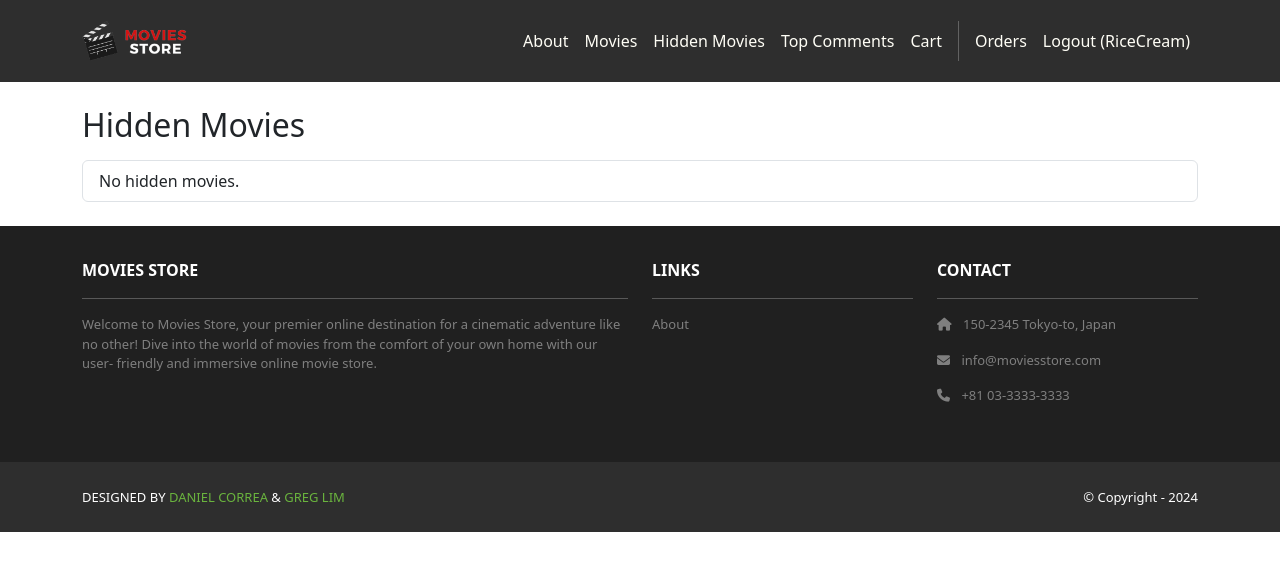
After one commit to Mykelxu/moviesstore, a Django app: page /movies/hidden/ in a window 1280 px wide. The commit adds this page. Shown: the top 571 px of the page. Run offline with Django 5.2, Linux system fonts and the light colour scheme; a user stored in the database is signed in; data comes from the database, SQL or seed files in the repository; both versions use the stored data as it was after the commit; data that the repository does not hold is empty; some libraries are stand-ins or nearby versions.

Commit message:
feat: hide/unhide movies + hidden list page

```diff
--- /dev/null
+++ b/movies/templates/movies/hidden.html
@@ -0,0 +1,22 @@
+{% extends 'base.html' %}
+{% block content %}
+<div class="container py-4">
+  <h2 class="mb-3">Hidden Movies</h2>
+  <ul class="list-group">
+    {% for movie in template_data.movies %}
+      <li class="list-group-item d-flex justify-content-between align-items-center">
+        <div>
+          <strong>{{ movie.name }}</strong>
+          {% if movie.description %}<div class="text-muted small">{{ movie.description|truncatechars:120 }}</div>{% endif %}
+        </div>
+        <form method="post" action="{% url 'movies.unhide' id=movie.id %}">
+          {% csrf_token %}
+          <button class="btn btn-sm btn-primary" type="submit">Unhide</button>
+        </form>
+      </li>
+    {% empty %}
+      <li class="list-group-item">No hidden movies.</li>
+    {% endfor %}
+  </ul>
+</div>
+{% endblock %}
--- a/movies/templates/movies/index.html
+++ b/movies/templates/movies/index.html
@@ -36,6 +36,11 @@
           <div class="card-body text-center">
             <a href="{% url 'movies.show' id=movie.id %}"
               class="btn bg-dark text-white">
+            <form method="post" action="{% url 'movies.hide' id=movie.id %}" class="d-inline">
+  {% csrf_token %}
+  <button class="btn btn-sm btn-outline-secondary" type="submit">Hide</button>
+</form>
+
             {{ movie.name }}
             </a>
           </div>
--- a/movies/urls.py
+++ b/movies/urls.py
@@ -9,4 +9,7 @@ urlpatterns = [
         views.delete_review, name='movies.delete_review'),
     path('top-comments/', views.top_funny_comments, name='movies.top_comments'),
     path('<int:id>/review/<int:review_id>/funny/', views.toggle_funny, name='movies.toggle_funny'),
+    path('hidden/', views.hidden_movies, name='movies.hidden'),
+    path('<int:id>/hide/', views.hide_movie, name='movies.hide'),
+    path('<int:id>/unhide/', views.unhide_movie, name='movies.unhide'),
 ]
--- a/movies/views.py
+++ b/movies/views.py
@@ -3,18 +3,15 @@ from .models import Movie, Review
 from django.contrib.auth.decorators import login_required
 from django.db.models.functions import Length
 from django.db.models import Count
-from .models import Movie, Review, ReviewFunnyVote
+from .models import Movie, Review, ReviewFunnyVote, HiddenMovie
 def index(request):
-    search_term = request.GET.get('search')
-    if search_term:
-        movies = Movie.objects.filter(name__icontains=search_term)
-    else:
-        movies = Movie.objects.all()
-    template_data = {}
-    template_data['title'] = 'Movies'
-    template_data['movies'] = movies
-    return render(request, 'movies/index.html',
-                  {'template_data': template_data})
+    movies = Movie.objects.all()
+    if request.user.is_authenticated:
+        movies = movies.exclude(
+            id__in=HiddenMovie.objects.filter(user=request.user).values('movie_id')
+        )
+    template_data = {'title': 'Movies', 'movies': movies}
+    return render(request, 'movies/index.html', {'template_data': template_data})
 def show(request, id):
     movie = Movie.objects.get(id=id)
     reviews = (
@@ -87,4 +84,26 @@ def top_funny_comments(request):
     template_data = {'title': 'Top Comments (Funniest)', 'reviews': reviews}
     return render(request, 'movies/top_comments.html', {'template_data': template_data})
 
+@login_required
+def hidden_movies(request):
+    movies = Movie.objects.filter(hidden_by__user=request.user).distinct()
+    template_data = {'title': 'Hidden Movies', 'movies': movies}
+    return render(request, 'movies/hidden.html', {'template_data': template_data})
+
+@login_required
+def hide_movie(request, id):
+    if request.method == 'POST':
+        movie = get_object_or_404(Movie, id=id)
+        HiddenMovie.objects.get_or_create(movie=movie, user=request.user)
+    return redirect('movies.index')
+
+@login_required
+def unhide_movie(request, id):
+    if request.method == 'POST':
+        movie = get_object_or_404(Movie, id=id)
+        HiddenMovie.objects.filter(movie=movie, user=request.user).delete()
+    # If you unhide from the hidden page, keep them there:
+    return redirect('movies.hidden')
+
+
 # Create your views here.
--- a/moviesstore/templates/base.html
+++ b/moviesstore/templates/base.html
@@ -41,6 +41,8 @@
                href="{% url 'home.about' %}">About</a>
             <a class="nav-link" href=
               "{% url 'movies.index' %}">Movies</a>
+              <a class="nav-link" href="{% url 'movies.hidden' %}">Hidden Movies</a>
+
               <a class="nav-link" href="{% url 'movies.top_comments' %}">Top Comments</a>
               <a class="nav-link"
               href="{% url 'cart.index' %}">Cart</a>
```
Also changed, not shown: movies/models.py (+11 -0 lines), db.sqlite3, movies/migrations/0004_hiddenmovie.py (added).
